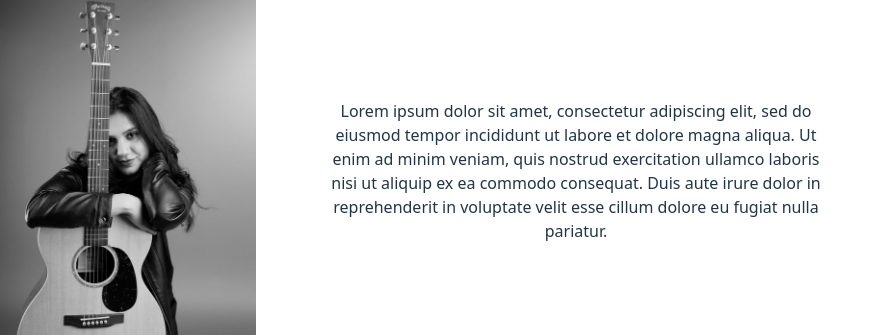
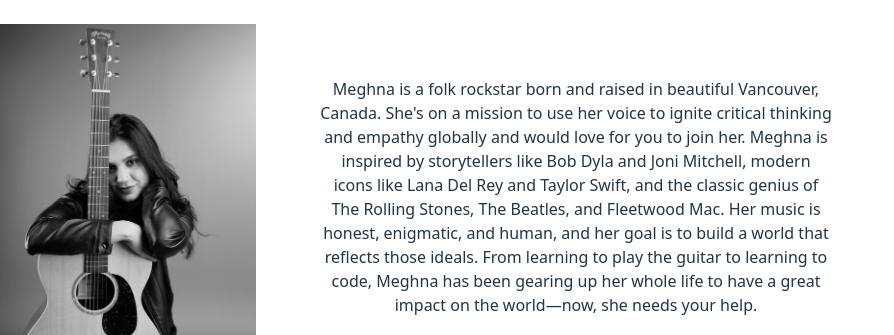
Before and after one commit to lisicase/meghna, a React (Vite) app: page / in a window 1280 px wide. Shown: the part 617-952 px from the top of the page, without its empty margins (0-894 px from the left). Built offline with nearby package versions, Linux system fonts and the light colour scheme.

Commit message:
update bio

```diff
--- a/src/App.tsx
+++ b/src/App.tsx
@@ -49,7 +49,13 @@ function BlackDressBioPhoto() {
         <img style={{ maxWidth:"20vw"}} src={profilePhoto} alt="Meghna leaning on guitar." />
       </div>
       <div style={{ flexGrow:"1", padding:"4em", maxWidth:"40vw" }}>
-        <p>Lorem ipsum dolor sit amet, consectetur adipiscing elit, sed do eiusmod tempor incididunt ut labore et dolore magna aliqua. Ut enim ad minim veniam, quis nostrud exercitation ullamco laboris nisi ut aliquip ex ea commodo consequat. Duis aute irure dolor in reprehenderit in voluptate velit esse cillum dolore eu fugiat nulla pariatur.</p>
+        <p>Meghna is a folk rockstar born and raised in beautiful Vancouver, Canada.
+          She's on a mission to use her voice to ignite critical thinking and empathy globally
+          and would love for you to join her. Meghna is inspired by storytellers like Bob Dyla and Joni Mitchell,
+          modern icons like Lana Del Rey and Taylor Swift, and the classic genius of The Rolling Stones,
+          The Beatles, and Fleetwood Mac. Her music is honest, enigmatic, and human, and her goal is to
+          build a world that reflects those ideals. From learning to play the guitar to learning to code,
+          Meghna has been gearing up her whole life to have a great impact on the world—now, she needs your help.</p>
       </div>
     </div>
   )
```
